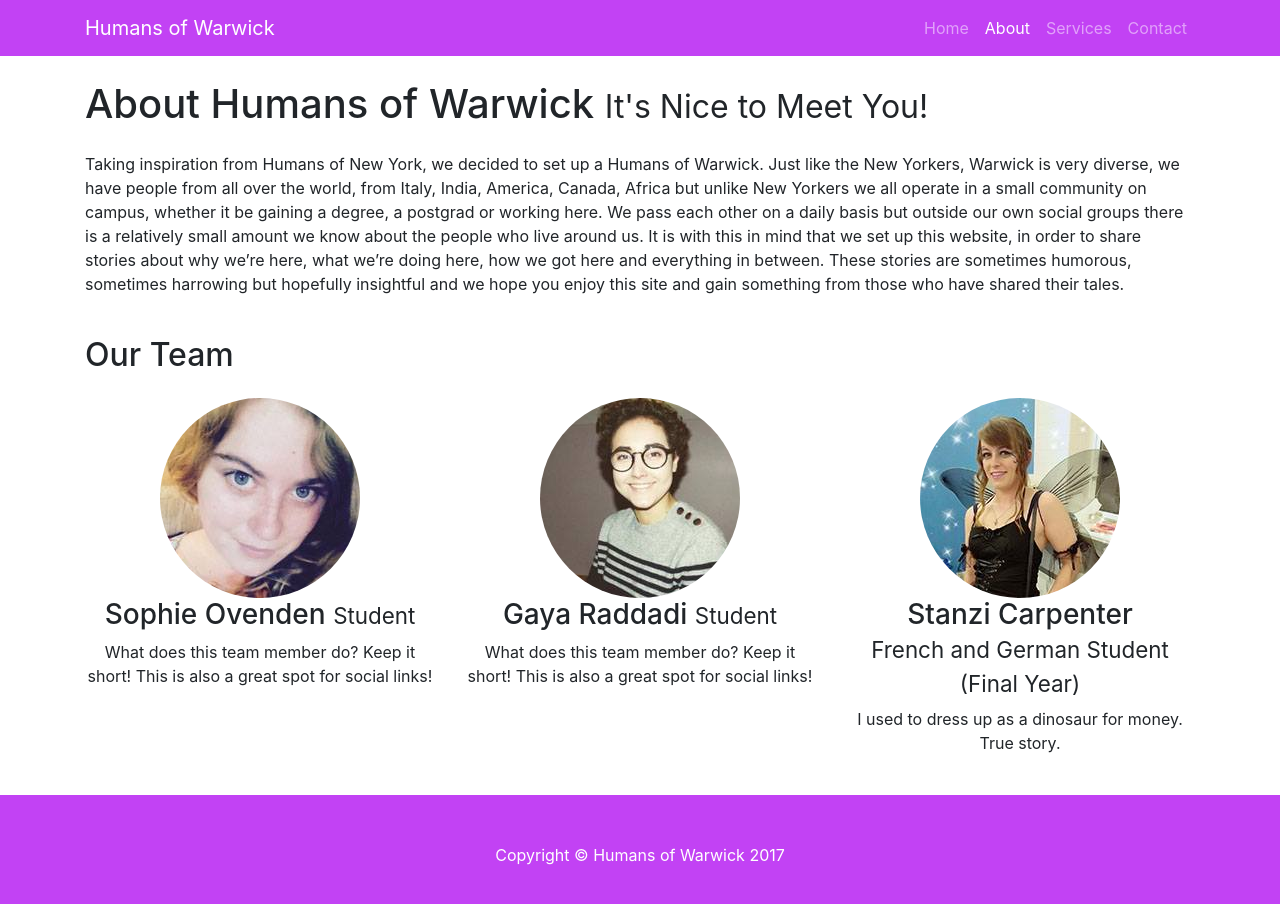
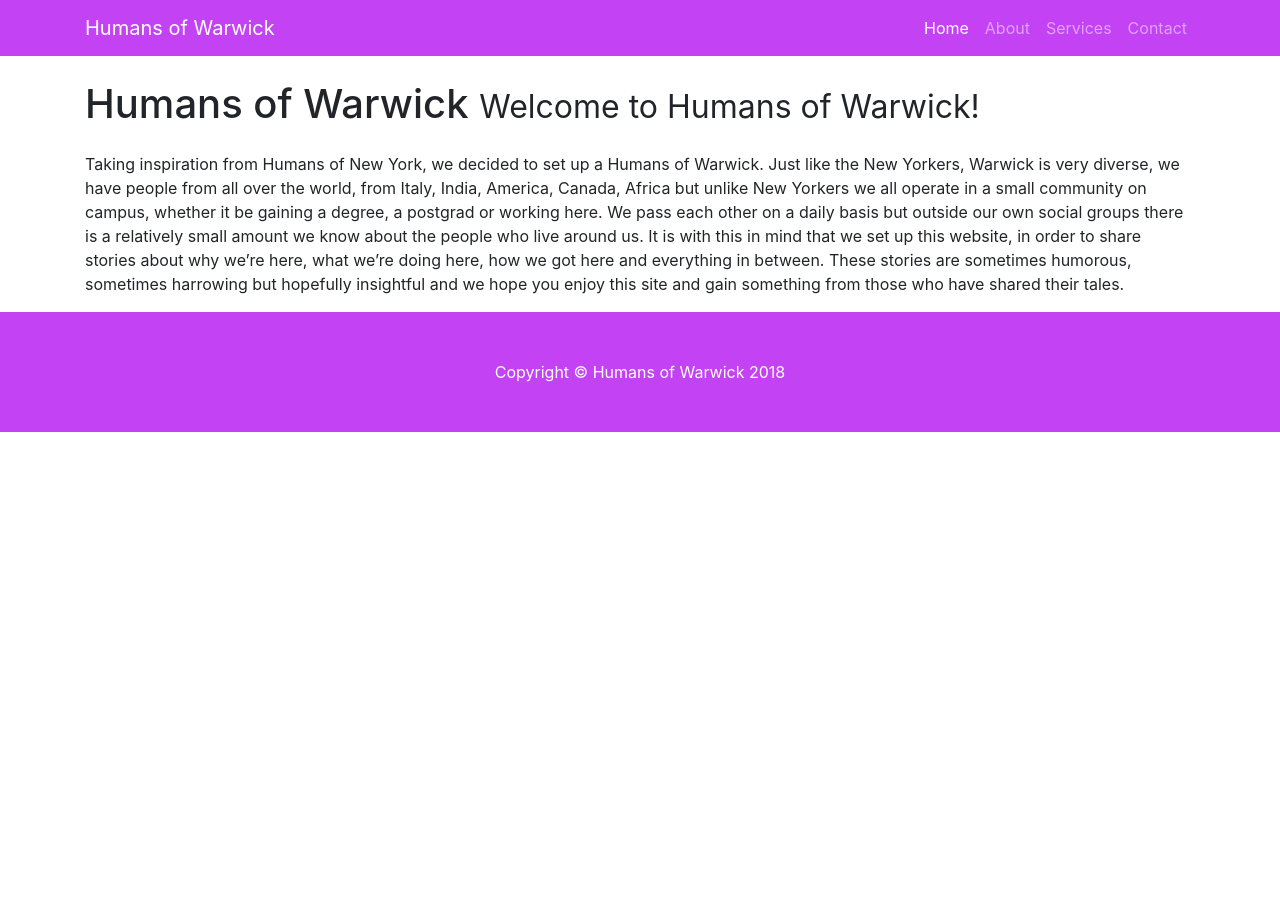
Before and after one commit to humansofwarwick/humansofwarwick, a website: page Index.html in a window 1280 px wide. After the commit the page ends 800 px from the top, so only its background shows below. Drawn offline with Linux system fonts and the light colour scheme.

Commit message:
added index page, edited date on about

```diff
--- a/AboutFinal.html
+++ b/Index.html
@@ -30,11 +30,12 @@
         <div class="collapse navbar-collapse" id="navbarResponsive">
           <ul class="navbar-nav ml-auto">
             <li class="nav-item">
+            <li class="nav-item active">
               <a class="nav-link" href="#">Home
                 <span class="sr-only">(current)</span>
               </a>
             </li>
-            <li class="nav-item active">
+
               <a class="nav-link" href="#">About</a>
             </li>
             <li class="nav-item">
@@ -52,39 +53,10 @@
     <div class="container">
 
       <!-- Introduction Row -->
-      <h1 class="my-4">About Humans of Warwick
-        <small>It's Nice to Meet You!</small>
+      <h1 class="my-4">Humans of Warwick
+        <small>Welcome to Humans of Warwick!</small>
       </h1>
       <p>Taking inspiration from Humans of New York, we decided to set up a Humans of Warwick. Just like the New Yorkers, Warwick is very diverse, we have people from all over the world, from Italy, India, America, Canada, Africa but unlike New Yorkers we all operate in a small community on campus, whether it be gaining a degree, a postgrad or working here. We pass each other on a daily basis but outside our own social groups there is a relatively small amount we know about the people who live around us. It is with this in mind that we set up this website, in order to share stories about why we’re here, what we’re doing here, how we got here and everything in between. These stories are sometimes humorous, sometimes harrowing but hopefully insightful and we hope you enjoy this site and gain something from those who have shared their tales.</p>
-
-      <!-- Team Members Row -->
- <div class="row">
-      <div class="col-lg-12">
-        <h2 class="my-4">Our Team</h2>
-      </div>
-      <div class="col-lg-4 col-sm-6 text-center mb-4">
-        <img class="rounded-circle img-fluid d-block mx-auto" src="img/sophie.jpg" alt="">
-        <h3>Sophie Ovenden
-          <small>Student</small>
-        </h3>
-        <p>What does this team member do? Keep it short! This is also a great spot for social links!</p>
-      </div>
-      <div class="col-lg-4 col-sm-6 text-center mb-4">
-        <img class="rounded-circle img-fluid d-block mx-auto" src="img/gaya.jpg" alt="">
-        <h3>Gaya Raddadi
-          <small>Student</small>
-        </h3>
-        <p>What does this team member do? Keep it short! This is also a great spot for social links!</p>
-      </div>
-      <div class="col-lg-4 col-sm-6 text-center mb-4">
-        <img class="rounded-circle img-fluid d-block mx-auto" src="img/stanzi.jpg" alt="">
-        <h3>Stanzi Carpenter<br>
-          <small>French and German Student (Final Year)</small>
-        </h3>
-        <p>I used to dress up as a dinosaur for money. True story.</p>
-      </div>
-    </div>
-  </div>
 
     </div>
     <!-- /.container -->
@@ -92,7 +64,7 @@
     <!-- Footer -->
     <footer class="py-5 purple">
       <div class="container">
-        <p class="m-0 text-center text-white">Copyright &copy; Humans of Warwick 2017</p>
+        <p class="m-0 text-center text-white">Copyright &copy; Humans of Warwick 2018</p>
       </div>
       <!-- /.container -->
     </footer>
```
